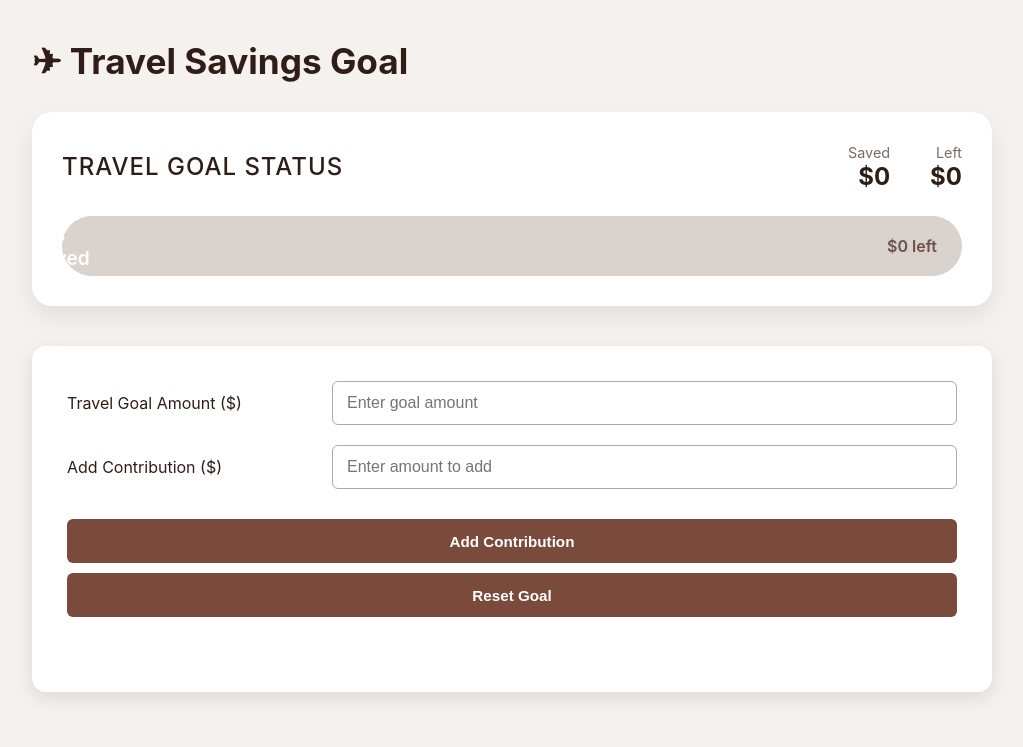
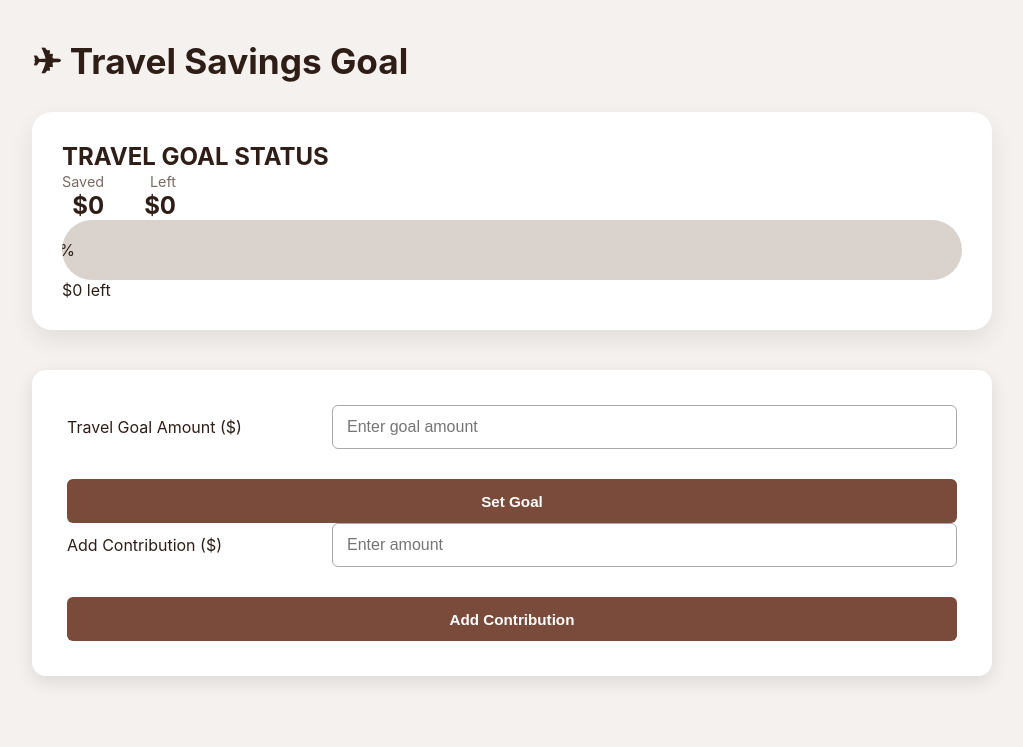
Before and after one commit to JusttoCode2025/Personal-Finance-Tracker, a Flask app: page /travel-goal in a window 1280 px wide. Shown: the part 53-800 px from the top of the page, without its empty margins (128-1151 px from the left). Run offline with Flask 3, Linux system fonts and the light colour scheme; some libraries are stand-ins or nearby versions.

Commit message:
Update travel_goal.html
Signed-off-by: Keyanna Bernard <keyanna.bernard@my.liu.edu>

```diff
--- a/frontend/templates/travel_goal.html
+++ b/frontend/templates/travel_goal.html
@@ -4,16 +4,16 @@
     <meta charset="UTF-8">
     <title>Travel Goal – FinanceTracker</title>
     <meta name="viewport" content="width=device-width, initial-scale=1.0">
+
+
     <link rel="stylesheet" href="{{ url_for('static', filename='style.css') }}">
-    <script src="{{ url_for('static', filename='script.js') }}"></script>
-
 </head>
 
 <body>
 
 <nav class="navbar">
     <div class="nav-left">
-    <span class="logo">BudgetTracker</span>
+        <span class="logo">BudgetTracker</span>
         <a href="/home">Home</a>
         <a href="/budget">Budget</a>
         <a href="/dashboard">Dashboard</a>
@@ -28,10 +28,11 @@
 <div class="container">
     <h1>✈ Travel Savings Goal</h1>
 
+    <!-- STATUS -->
     <div class="goal-status-card">
 
-    <div class="goal-header">
         <h2>TRAVEL GOAL STATUS</h2>
+
         <div class="goal-numbers">
             <div>
                 <span>Saved</span>
@@ -42,17 +43,17 @@
                 <strong id="goalLeft">$0</strong>
             </div>
         </div>
-    </div>
 
-    <div class="goal-bar-wrapper">
-        <div class="goal-bar-fill" id="travelProgress">
-            <span class="goal-percent" id="travelPercent">0% saved</span>
+        <div class="goal-bar-wrapper">
+            <div class="goal-bar-fill" id="travelProgress">
+                <span id="travelPercent">0%</span>
+            </div>
         </div>
-        <span class="goal-remaining-text" id="goalRemainingText">$0 left</span>
-    </div>
+
+        <p id="goalRemainingText">$0 left</p>
+        <div id="goalCelebrate"></div>
 
     </div>
-
 
     <div class="section travel-card">
 
@@ -61,21 +62,20 @@
             <input type="number" id="goalAmount" placeholder="Enter goal amount">
         </div>
 
+        <button id="setGoalBtn">Set Goal</button>
+
         <div class="input-group">
             <label>Add Contribution ($)</label>
-            <input type="number" id="contributionAmount" placeholder="Enter amount to add">
+            <input type="number" id="contributionAmount" placeholder="Enter amount">
         </div>
 
         <button id="addBtn">Add Contribution</button>
 
-
-        <button id="resetGoal">Reset Goal</button>
-
-        <div class="summary" id="goalSummary"></div>
-        <div class="celebrate" id="goalCelebrate"></div>
-
     </div>
 </div>
+
+
+<script src="{{ url_for('static', filename='script.js') }}"></script>
+
 </body>
-
 </html>
```
